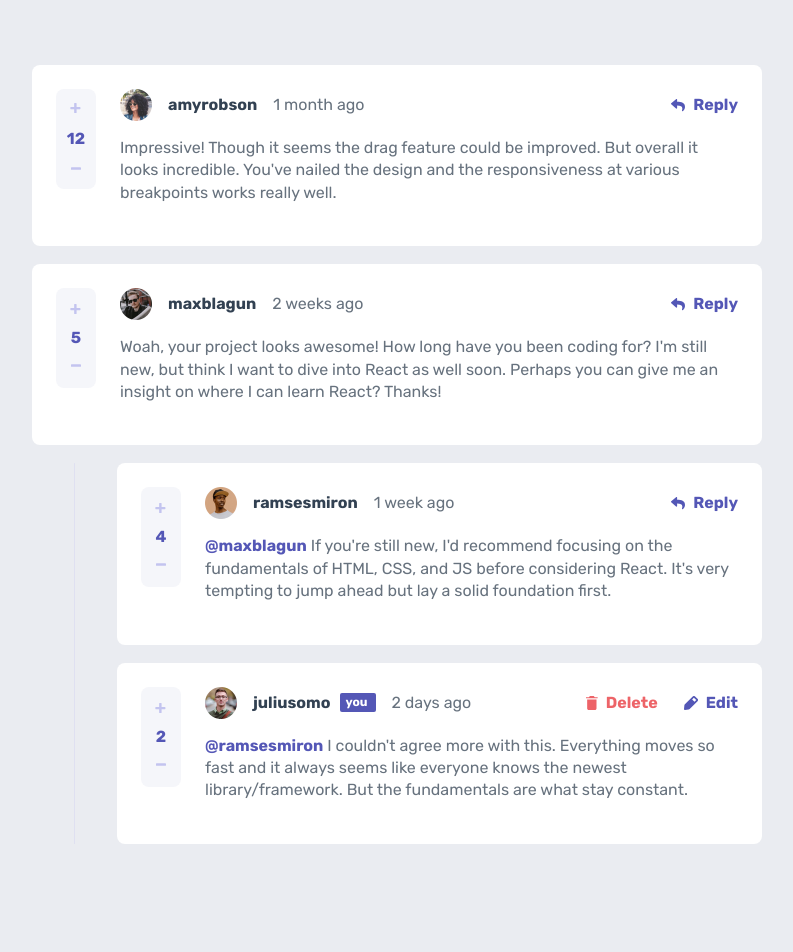
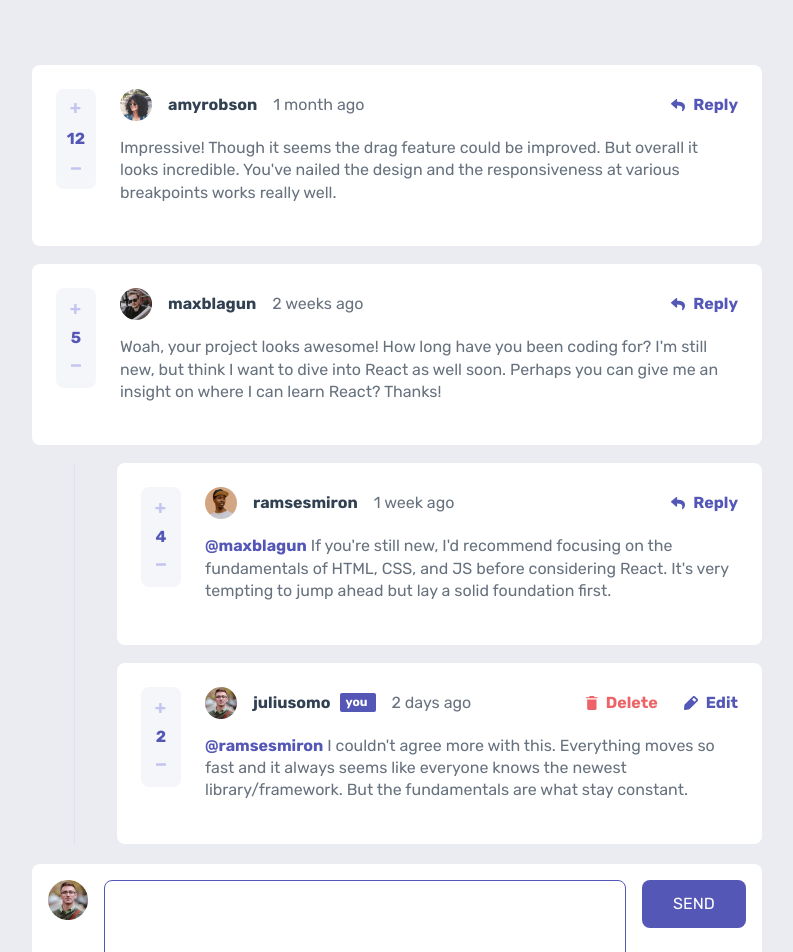
Before and after one commit to Mhmd-Tarek-Mhmd/Interactive-comments-section, a React (Vite) app: page / in a window 1280 px wide. Shown: the top 952 px of the page, without its empty margins (243-1036 px from the left). Before the commit the page ends 909 px from the top, so only its background shows below. Built offline with nearby package versions, Linux system fonts and the light colour scheme.

Commit message:
ADD: add comment feature

```diff
--- a/src/App.jsx
+++ b/src/App.jsx
@@ -5,6 +5,7 @@ import { useFetch } from "./hooks";
 import { storageKey, getFromLocalStorage } from "./utils/helpers";
 
 import Grid from "./components/Grid";
+import { Add } from "./components/Forms";
 
 function App() {
   const { authedUser, comments } = useContext(Context);
@@ -22,6 +23,7 @@ function App() {
   return (
     <section aria-label="Comments section">
       <Grid />
+      {authedUser.state && <Add />}
     </section>
   );
 }
```
